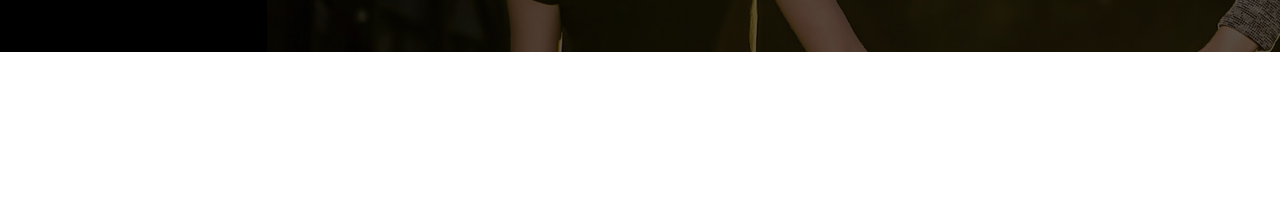
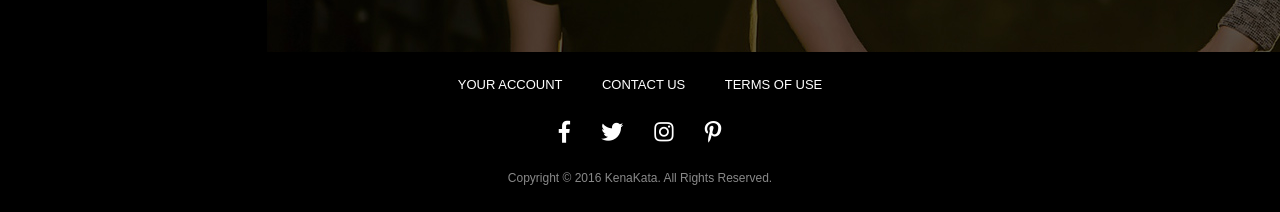
Before and after one commit to poddubnyvitaliy/portfolio, a plain HTML site: page project #1/src/index.html in a window 1280 px wide. Shown: the part 3288-3500 px from the top of the page. Before the commit the page ends 3340 px from the top, so only its background shows below. Drawn offline with Linux system fonts and the light colour scheme; a web font is replaced by a local one.

Commit message:
Сделан footer.

```diff
--- a/project #1/src/css/main.css
+++ b/project #1/src/css/main.css
@@ -357,3 +357,56 @@ body {
 	text-decoration: none;
 	color: #FFF;
 }
+
+.footer {
+	background-color: #000;
+	padding: 20px 0 25px;
+	text-align: center;
+}
+
+.footer-nav {
+	margin-bottom: 20px;
+}
+
+.footer-nav_link {
+	font-size: 13px;
+	line-height: 1.5;
+	color: rgb(255, 255, 255);
+	text-decoration: none;
+	margin-right: 35px;
+}
+
+.footer-nav_link:last-child {
+	margin-right: 0px;
+}
+
+.footer-nav_link:hover {
+	color: #f72464;
+	text-decoration: none;
+}
+
+.footer_social {
+	margin-bottom: 20px;
+	color: rgb(255, 255, 255);
+	font-size: 22px;
+}
+
+.footer_social a {
+	color: #FFF;
+	text-decoration: none;
+	margin-right: 25px;
+}
+
+.footer_social a:last-child {
+	margin-right: 0px;
+}
+
+.footer_social a:hover {
+	color: #f72464;
+
+}
+
+.footer_copytight {
+	color: rgb(137, 137, 137);
+	font-size: 12px;
+}
--- a/project #1/src/index.html
+++ b/project #1/src/index.html
@@ -273,6 +273,23 @@
 		</div>
 	</div>
 
+	<footer class="footer">
+		<div class="container">
+			<div class="footer-nav">
+				<a href="#" class="footer-nav_link">YOUR ACCOUNT</a>
+				<a href="#" class="footer-nav_link">CONTACT US</a>
+				<a href="#" class="footer-nav_link">TERMS OF USE</a>
+			</div>
+			<div class="footer_social">
+				<a href="#"><i class="fab fa-facebook-f"></i></a>
+				<a href="#"><i class="fab fa-twitter"></i></a>
+				<a href="#"><i class="fab fa-instagram"></i></a>
+				<a href="#"><i class="fab fa-pinterest-p"></i></a>
+			</div>
+			<div class="footer_copytight">Copyright © 2016 KenaKata. All Rights Reserved.</div>
+		</div>
+	</footer>
+
 	<link rel="stylesheet" href="https://use.fontawesome.com/releases/v5.7.1/css/all.css" integrity="sha384-fnmOCqbTlWIlj8LyTjo7mOUStjsKC4pOpQbqyi7RrhN7udi9RwhKkMHpvLbHG9Sr" crossorigin="anonymous">
 
 </body>
```
